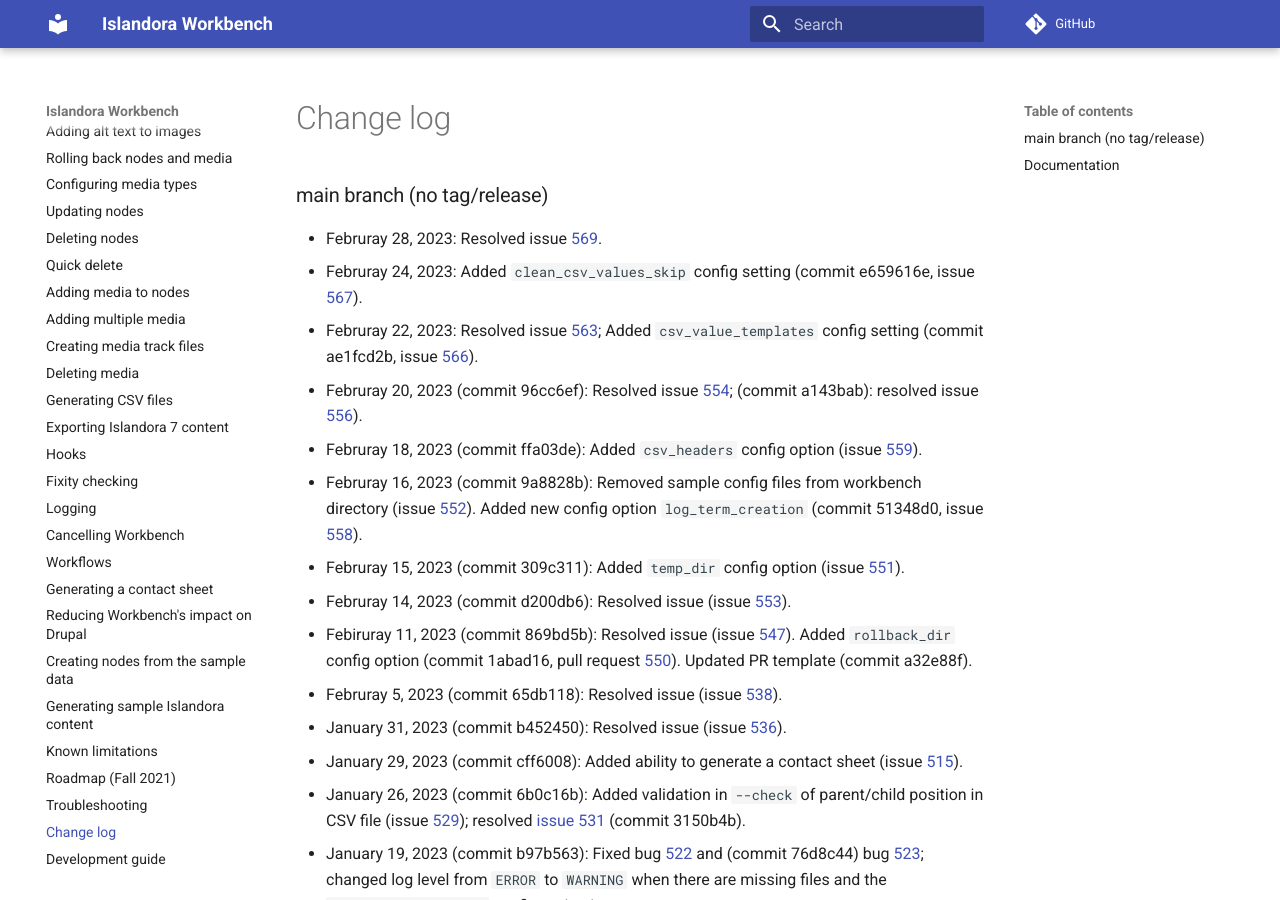
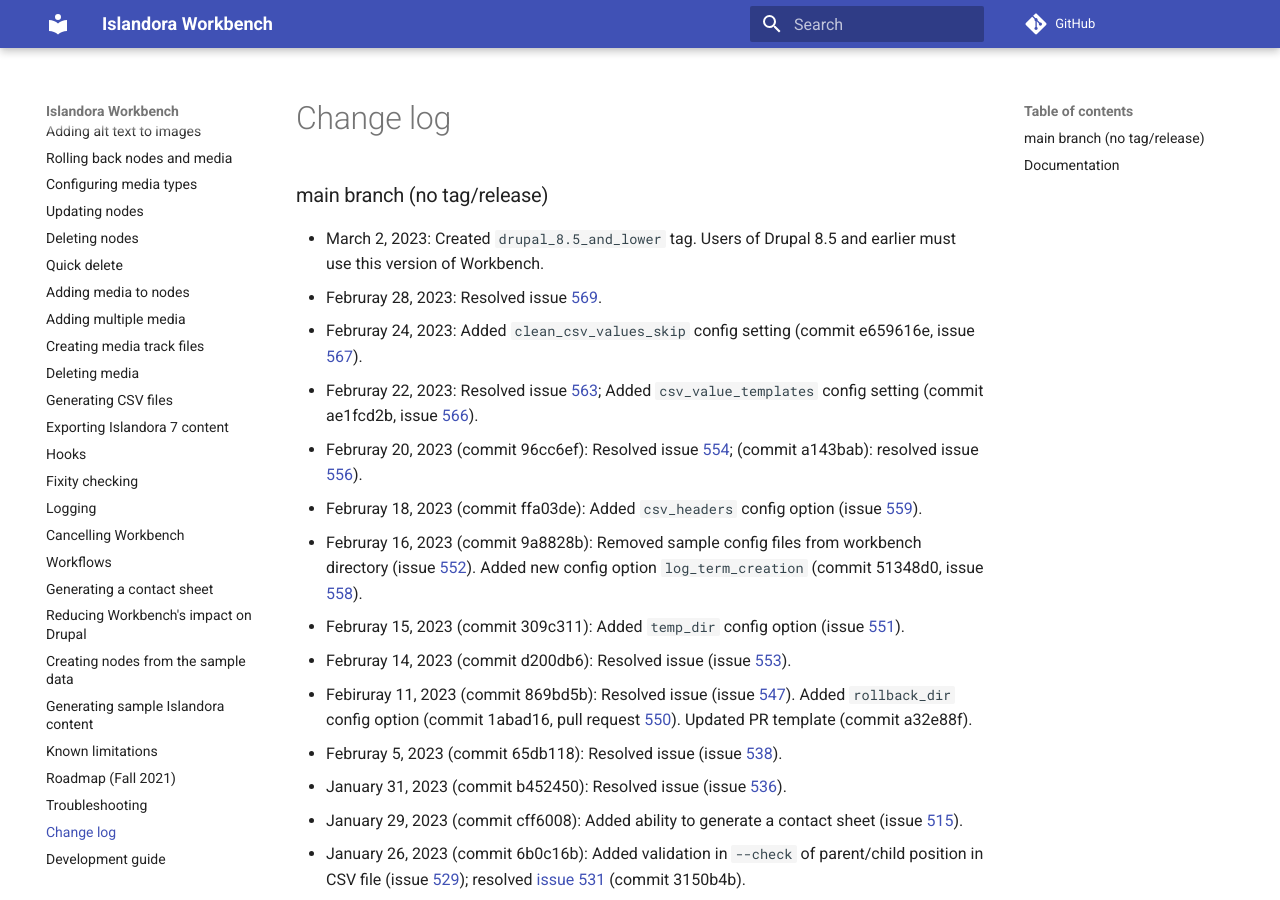
Before and after one commit to mjordan/islandora_workbench_docs, an MkDocs documentation site: the page built from docs/changelog.md, in a window 1280 px wide and 900 px high. Built offline with MkDocs 1.6.1 and Material for MkDocs 9.7.7, drawn with Linux system fonts in a browser that asks for light colours; comment, search, counter and statistics services are not loaded; some of the changed text lies outside the part shown.

Commit message:
Added mention of drupal_8.5_and_lower tag to Requirements and Installation page.

```diff
--- a/docs/changelog.md
+++ b/docs/changelog.md
@@ -1,5 +1,6 @@
 ### main branch (no tag/release)
 
+* March 2, 2023: Created `drupal_8.5_and_lower` tag. Users of Drupal 8.5 and earlier must use this version of Workbench.
 * Februray 28, 2023: Resolved issue [569](https://github.com/mjordan/islandora_workbench/issues/569).
 * Februray 24, 2023: Added `clean_csv_values_skip` config setting (commit e659616e, issue [567](https://github.com/mjordan/islandora_workbench/issues/567)).
 * Februray 22, 2023: Resolved issue [563](https://github.com/mjordan/islandora_workbench/issues/563); Added `csv_value_templates` config setting (commit ae1fcd2b, issue [566](https://github.com/mjordan/islandora_workbench/issues/566)).
@@ -44,6 +45,7 @@
 
 ### Documentation
 
+* March 2, 2023: Added mention of `drupal_8.5_and_lower` tag to "[Requirements and installation](/islandora_workbench_docs/installation/#using-drupal-85-or-earlier).
 * February 28, 2023: Removed references to the `iteration-utilities` Python library; add new page "[Workbench's relationship to Drupal and Islandora](/islandora_workbench_docs/drupal_and_workbench/)".
 * February 27, 2023: Replaced "Islandora 8" with "Islandora 2".
 * February 24, 2023: Added "[How Workbench cleans your input data](/islandora_workbench_docs/preparing_data/#how-workbench-cleans-your-input-data)".
```
Also changed, not shown: docs/configuration.md (+1 -1 lines), docs/installation.md (+3 -0 lines).
